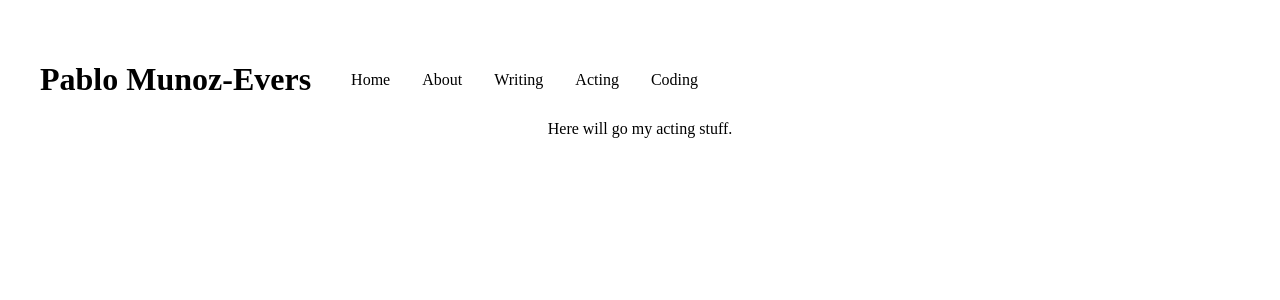
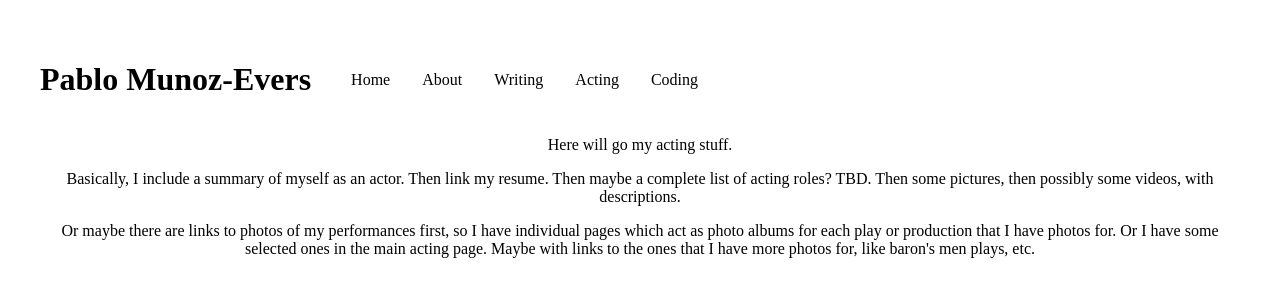
Before and after one commit to pamunev/primary-portfolio, a React (Vite) app: page /acting in a window 1280 px wide. Shown: the top 300 px of the page. Built offline with nearby package versions, Linux system fonts and the light colour scheme.

Commit message:
Planned some of the Acting page's layout.

```diff
--- a/src/routes/acting.jsx
+++ b/src/routes/acting.jsx
@@ -1,5 +1,21 @@
 function Acting() {
-  return <div>Here will go my acting stuff.</div>;
+  return (
+    <div>
+      <p>Here will go my acting stuff.</p>
+      <p>
+        Basically, I include a summary of myself as an actor. Then link my
+        resume. Then maybe a complete list of acting roles? TBD. Then some
+        pictures, then possibly some videos, with descriptions.
+      </p>
+      <p>
+        Or maybe there are links to photos of my performances first, so I have
+        individual pages which act as photo albums for each play or production
+        that I have photos for. Or I have some selected ones in the main acting
+        page. Maybe with links to the ones that I have more photos for, like
+        baron's men plays, etc.
+      </p>
+    </div>
+  );
 }
 
 export default Acting;
```
